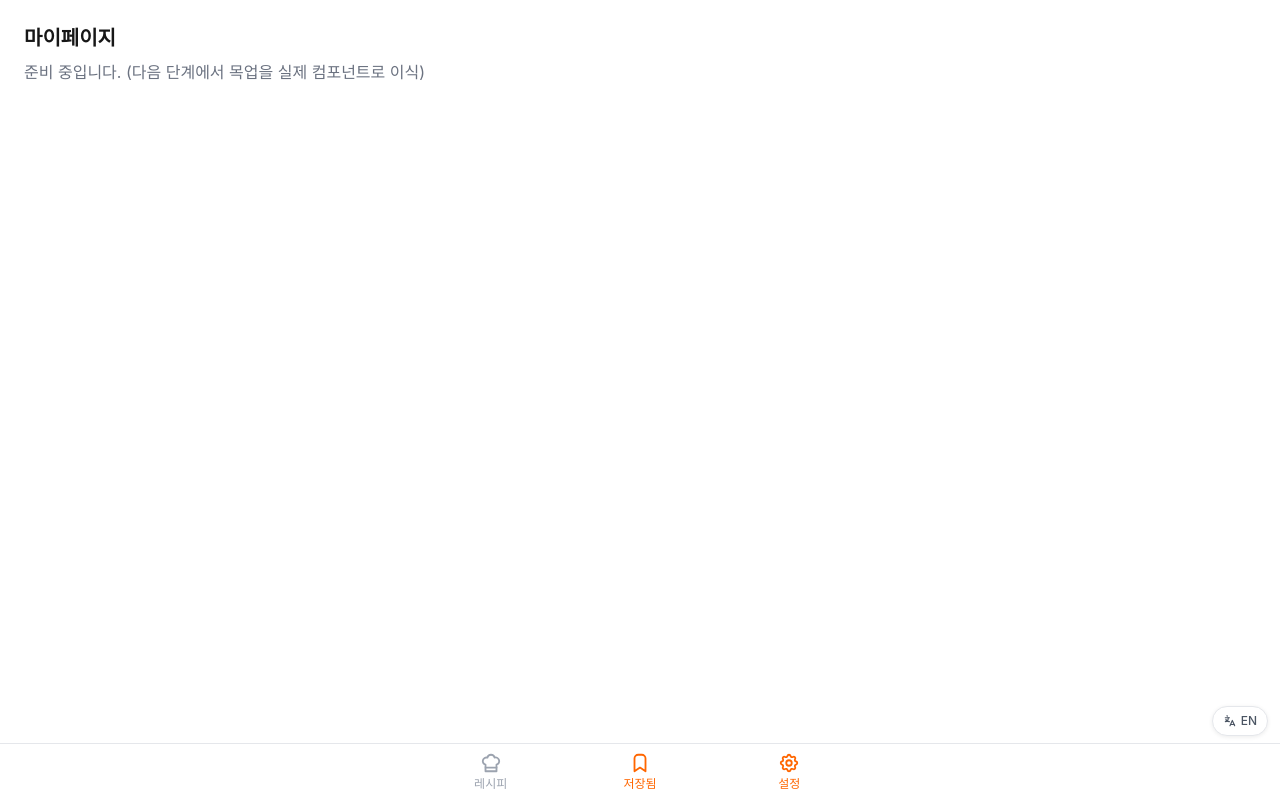
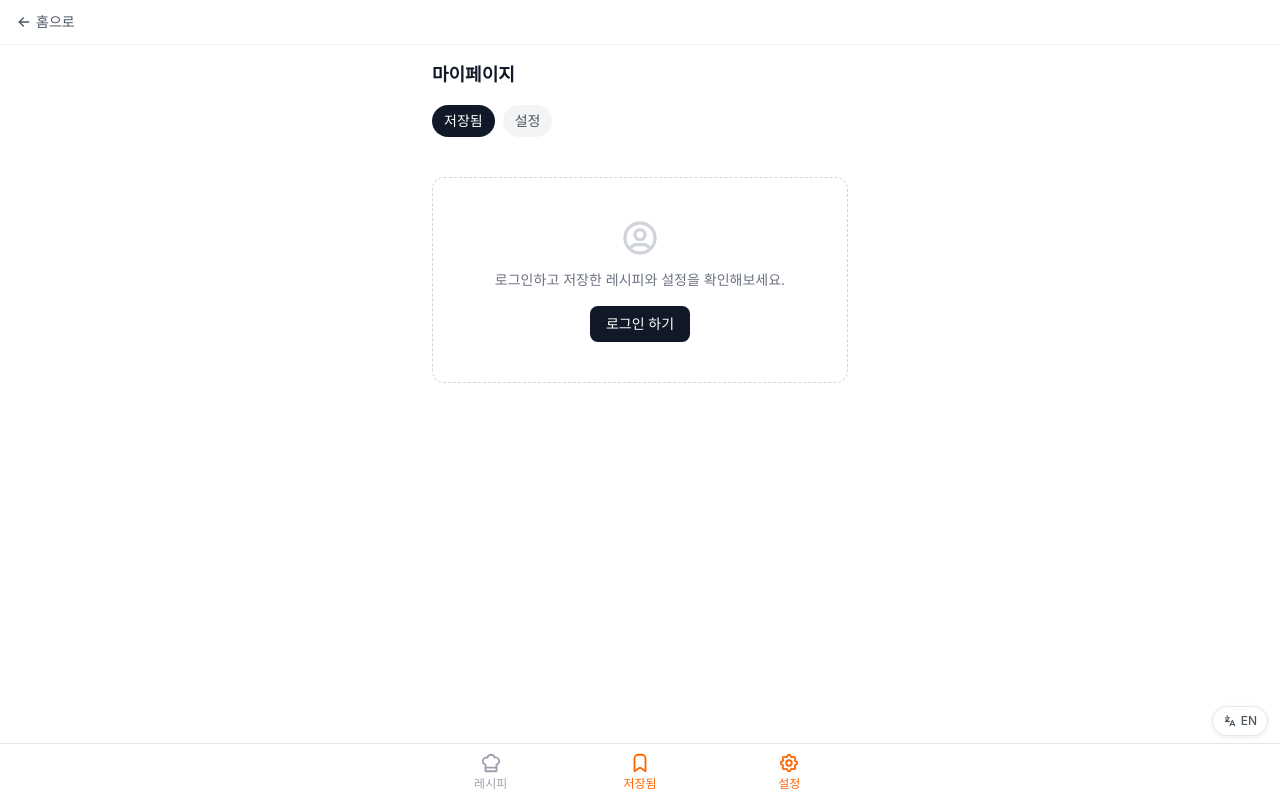
Before and after one commit to siwonbrian/sauce-tionary, a Next.js app: page /mypage in a window 1280 px wide. Built offline with nearby package versions, Linux system fonts and the light colour scheme.

Commit message:
페이지 추가

```diff
--- a/src/app/about/page.tsx
+++ b/src/app/about/page.tsx
@@ -1,8 +1,39 @@
+"use client";
+
+import Link from "next/link";
+import { IconArrowLeft, IconChefHat } from "@tabler/icons-react";
+import { useLanguage } from "@/lib/LanguageContext";
+
 export default function AboutPage() {
+  const { t } = useLanguage();
+
   return (
-    <main className="p-6">
-      <h1 className="text-xl font-bold">소개</h1>
-      <p className="text-gray-500 mt-2">준비 중입니다.</p>
-    </main>
+    <div className="min-h-screen pb-16">
+      <header className="sticky top-0 z-10 border-b border-gray-100 bg-white px-4 py-3">
+        <Link href="/" className="flex items-center gap-1 text-sm text-gray-600">
+          <IconArrowLeft size={16} />
+          {t.backToHome}
+        </Link>
+      </header>
+
+      <main className="mx-auto max-w-md px-4 py-6">
+        <div className="flex items-center gap-2">
+          <span className="flex h-10 w-10 items-center justify-center rounded-full bg-brand-100 text-brand-600">
+            <IconChefHat size={22} />
+          </span>
+          <h1 className="text-lg font-bold text-gray-900">{t.aboutTitle}</h1>
+        </div>
+
+        <p className="mt-5 text-sm leading-relaxed text-gray-700">{t.aboutBody1}</p>
+        <p className="mt-3 text-sm leading-relaxed text-gray-700">{t.aboutBody2}</p>
+
+        <Link
+          href="/contact"
+          className="mt-6 inline-block rounded-lg bg-gray-900 px-4 py-2 text-sm font-medium text-white"
+        >
+          {t.aboutContactCta}
+        </Link>
+      </main>
+    </div>
   );
 }
--- a/src/app/mypage/page.tsx
+++ b/src/app/mypage/page.tsx
@@ -1,8 +1,168 @@
+"use client";
+
+import { Suspense, useMemo, useState } from "react";
+import Link from "next/link";
+import { useSearchParams } from "next/navigation";
+import {
+  IconArrowLeft,
+  IconChevronRight,
+  IconLanguage,
+  IconLogout,
+  IconUserCircle,
+} from "@tabler/icons-react";
+import { mockRecipes } from "@/lib/mockRecipes";
+import { useLanguage } from "@/lib/LanguageContext";
+import { loggedIn } from "@/lib/auth";
+import RecipeCard from "@/components/RecipeCard";
+import Reveal from "@/components/Reveal";
+
+function MyPageContent() {
+  const searchParams = useSearchParams();
+  const initialTab = searchParams.get("tab") === "settings" ? "settings" : "saved";
+  const [tab, setTab] = useState<"saved" | "settings">(initialTab);
+  const { t, language, toggleLanguage } = useLanguage();
+  const [recipes, setRecipes] = useState(mockRecipes);
+
+  const savedRecipes = useMemo(() => recipes.filter((r) => r.saved), [recipes]);
+
+  const toggleSave = (id: string) => {
+    setRecipes((prev) =>
+      prev.map((r) => (r.id === id ? { ...r, saved: !r.saved } : r))
+    );
+  };
+
+  const toggleLike = (id: string) => {
+    setRecipes((prev) =>
+      prev.map((r) =>
+        r.id === id
+          ? {
+              ...r,
+              liked: !r.liked,
+              likeCount: r.liked ? r.likeCount - 1 : r.likeCount + 1,
+            }
+          : r
+      )
+    );
+  };
+
+  return (
+    <div className="min-h-screen pb-20">
+      <header className="sticky top-0 z-10 border-b border-gray-100 bg-white px-4 py-3">
+        <Link href="/" className="flex items-center gap-1 text-sm text-gray-600">
+          <IconArrowLeft size={16} />
+          {t.backToHome}
+        </Link>
+      </header>
+
+      <main className="mx-auto max-w-md px-4 py-4">
+        <h1 className="text-lg font-bold text-gray-900">{t.myPageTitle}</h1>
+
+        {/* 저장됨/설정 탭 전환 */}
+        <div className="mt-4 flex gap-2">
+          <button
+            onClick={() => setTab("saved")}
+            className={`rounded-full px-3 py-1.5 text-sm ${
+              tab === "saved" ? "bg-gray-900 text-white" : "bg-gray-100 text-gray-600"
+            }`}
+          >
+            {t.navSaved}
+          </button>
+          <button
+            onClick={() => setTab("settings")}
+            className={`rounded-full px-3 py-1.5 text-sm ${
+              tab === "settings" ? "bg-gray-900 text-white" : "bg-gray-100 text-gray-600"
+            }`}
+          >
+            {t.navSettings}
+          </button>
+        </div>
+
+        {/* 로그인 전에는 탭과 무관하게 로그인 유도 카드만 보여줌.
+            Supabase 연동 후 loggedIn이 실제 세션 값으로 바뀌면 아래 탭별 콘텐츠가 그대로 노출됨 */}
+        {!loggedIn ? (
+          <div className="mt-10 flex flex-col items-center rounded-xl border border-dashed border-gray-300 px-6 py-10 text-center">
+            <IconUserCircle size={40} className="text-gray-300" />
+            <p className="mt-3 text-sm text-gray-500">{t.myPageLoginPrompt}</p>
+            <Link
+              href="/login"
+              className="mt-4 rounded-lg bg-gray-900 px-4 py-2 text-sm font-medium text-white"
+            >
+              {t.loginCta}
+            </Link>
+          </div>
+        ) : tab === "saved" ? (
+          <div className="mt-4">
+            {savedRecipes.length === 0 ? (
+              <p className="py-8 text-center text-sm text-gray-400">{t.noSaved}</p>
+            ) : (
+              <div className="grid grid-cols-1 gap-3 sm:grid-cols-2">
+                {savedRecipes.map((r, i) => (
+                  <Reveal key={r.id} delay={i * 40}>
+                    <RecipeCard recipe={r} onToggleSave={toggleSave} onToggleLike={toggleLike} />
+                  </Reveal>
+                ))}
+              </div>
+            )}
+          </div>
+        ) : (
+          <div className="mt-4 divide-y divide-gray-100 overflow-hidden rounded-xl border border-gray-100">
+            <button
+              onClick={toggleLanguage}
+              className="flex w-full items-center justify-between px-4 py-3 text-left text-sm text-gray-700"
+            >
+              <span className="flex items-center gap-2">
+                <IconLanguage size={16} className="text-gray-400" />
+                {t.settingsLanguage}
+              </span>
+              <span className="text-gray-400">{language === "ko" ? "한국어" : "English"}</span>
+            </button>
+            <Link
+              href="/about"
+              className="flex items-center justify-between px-4 py-3 text-sm text-gray-700"
+            >
+              {t.settingsAbout}
+              <IconChevronRight size={16} className="text-gray-300" />
+            </Link>
+            <Link
+              href="/terms"
+              className="flex items-center justify-between px-4 py-3 text-sm text-gray-700"
+            >
+              {t.settingsTerms}
+              <IconChevronRight size={16} className="text-gray-300" />
+            </Link>
+            <Link
+              href="/privacy"
+              className="flex items-center justify-between px-4 py-3 text-sm text-gray-700"
+            >
+              {t.settingsPrivacy}
+              <IconChevronRight size={16} className="text-gray-300" />
+            </Link>
+            <Link
+              href="/contact"
+              className="flex items-center justify-between px-4 py-3 text-sm text-gray-700"
+            >
+              {t.settingsContact}
+              <IconChevronRight size={16} className="text-gray-300" />
+            </Link>
+            <button className="flex w-full items-center gap-2 px-4 py-3 text-left text-sm text-red-500">
+              <IconLogout size={16} />
+              {t.settingsLogout}
+            </button>
+            <div className="flex items-center justify-between px-4 py-3 text-sm text-gray-400">
+              {t.settingsVersion}
+              <span>0.1.0</span>
+            </div>
+          </div>
+        )}
+      </main>
+    </div>
+  );
+}
+
 export default function MyPage() {
   return (
-    <main className="p-6">
-      <h1 className="text-xl font-bold">마이페이지</h1>
-      <p className="text-gray-500 mt-2">준비 중입니다. (다음 단계에서 목업을 실제 컴포넌트로 이식)</p>
-    </main>
+    <Suspense fallback={null}>
+      <MyPageContent />
+    </Suspense>
   );
 }
--- a/src/lib/i18n.ts
+++ b/src/lib/i18n.ts
@@ -82,6 +82,21 @@ export const UI_STRINGS = {
     submitAddIngredient: "재료 추가",
     submitInstructionsLabel: "만드는 법",
     submitButton: "제보 등록",
+    myPageTitle: "마이페이지",
+    myPageLoginPrompt: "로그인하고 저장한 레시피와 설정을 확인해보세요.",
+    settingsLanguage: "언어",
+    settingsAbout: "소개",
+    settingsTerms: "이용약관",
+    settingsPrivacy: "개인정보처리방침",
+    settingsContact: "문의하기",
+    settingsLogout: "로그아웃",
+    settingsVersion: "버전",
+    aboutTitle: "소스백과 소개",
+    aboutBody1:
+      "소스백과는 SNS·유튜브·방송에서 화제가 된 소스와 양념 레시피를 한 곳에 모아, 원본 출처와 함께 검색하고 저장할 수 있게 만든 서비스예요.",
+    aboutBody2:
+      "레시피는 사용자 제보로 등록돼요. 제보 시 원본 게시물 링크를 반드시 남기고, 운영자가 확인하기 전까지는 \"검증 필요\" 배지가 붙어요. 잘못된 정보나 저작권 문제를 발견하면 언제든 문의해주세요.",
+    aboutContactCta: "문의하기 →",
   },
   en: {
     siteName: "Sauce-tionary",
@@ -146,5 +161,20 @@ export const UI_STRINGS = {
     submitAddIngredient: "Add ingredient",
     submitInstructionsLabel: "Instructions",
     submitButton: "Submit",
+    myPageTitle: "My Page",
+    myPageLoginPrompt: "Log in to see your saved recipes and settings.",
+    settingsLanguage: "Language",
+    settingsAbout: "About",
+    settingsTerms: "Terms of Service",
+    settingsPrivacy: "Privacy Policy",
+    settingsContact: "Contact",
+    settingsLogout: "Log out",
+    settingsVersion: "Version",
+    aboutTitle: "About Sauce-tionary",
+    aboutBody1:
+      "Sauce-tionary collects sauce and seasoning recipes that go viral on social media, YouTube, and TV, so you can search and save them in one place, along with their original source.",
+    aboutBody2:
+      "Recipes are added through user submissions. Every submission must include a link to the original post, and carries a \"Needs verification\" badge until a moderator reviews it. If you spot incorrect information or a copyright issue, please reach out any time.",
+    aboutContactCta: "Contact us →",
   },
 } satisfies Record<Language, Record<string, string>>;
```
Also changed, not shown: 1 other file (tests, documents, lock files or other folders).
